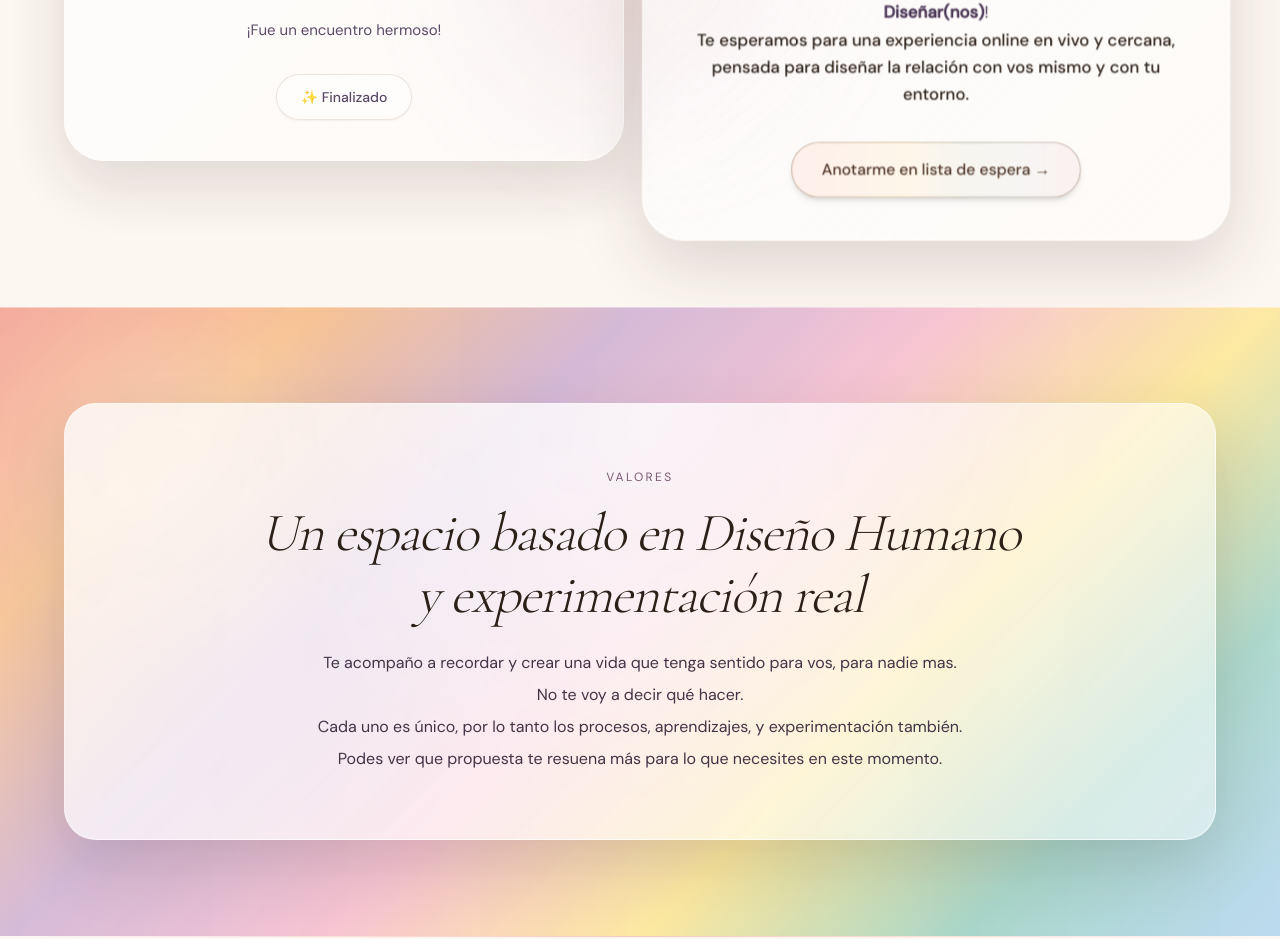
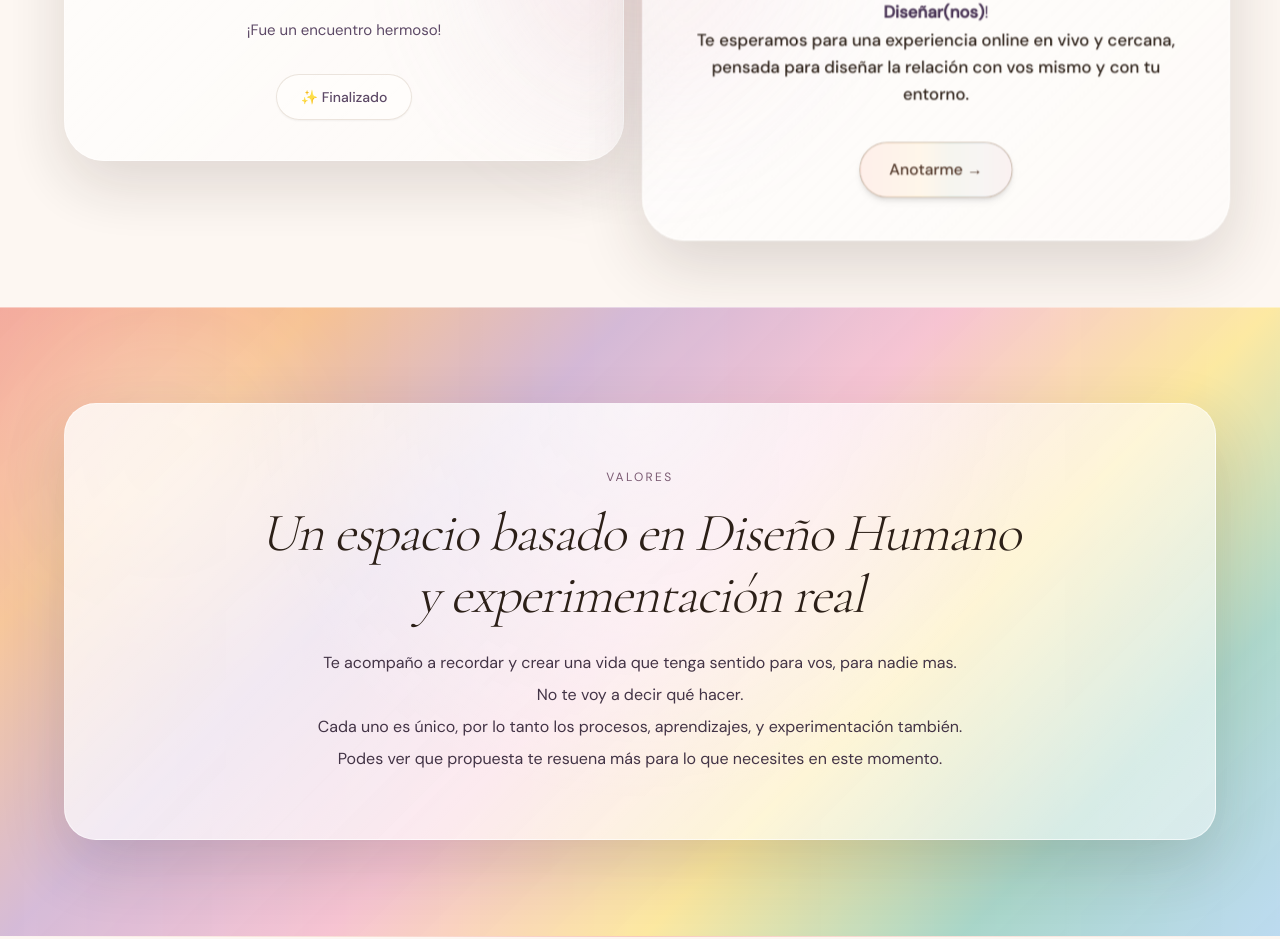
Before and after one commit to N-dossantos/soymicads, a Next.js app: page / in a window 1280 px wide. Shown: the part 1316-2255 px from the top of the page. Built offline with nearby package versions, Linux system fonts and the light colour scheme.

Commit message:
Update event date button

```diff
--- a/components/sections/EventSection.tsx
+++ b/components/sections/EventSection.tsx
@@ -105,7 +105,7 @@ export default function EventSection({
                 rel="noopener noreferrer"
                 className={`${rainbowPseudo} py-3.5 px-7 rounded-full text-[15px] font-medium text-[#53392B] border border-[#C9B9A9] shadow-md hover:shadow-lg hover:scale-105 active:scale-100 before:bg-[#FFF9F4] before:opacity-90 hover:before:opacity-40`}
               >
-                Anotarme en lista de espera →
+                Anotarme →
               </a>
             </div>
           </div>
```
